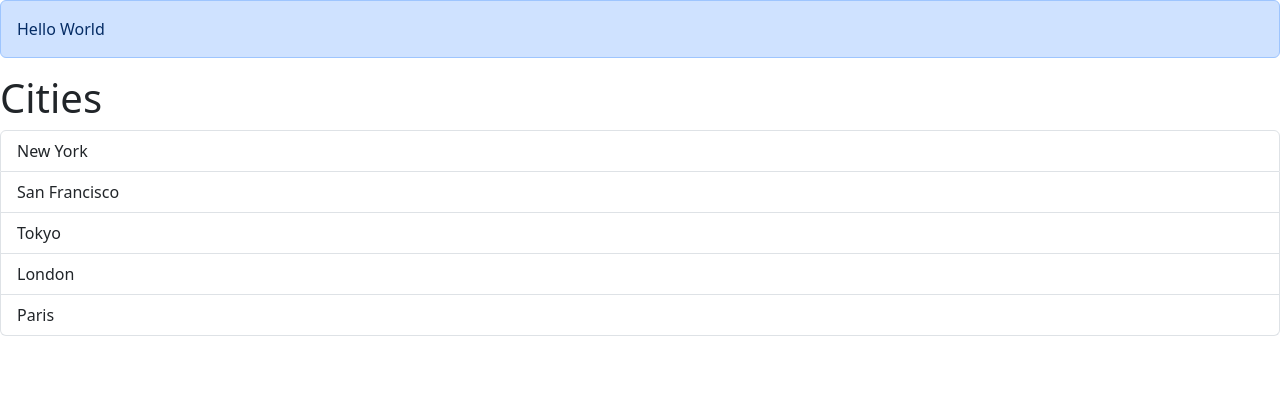
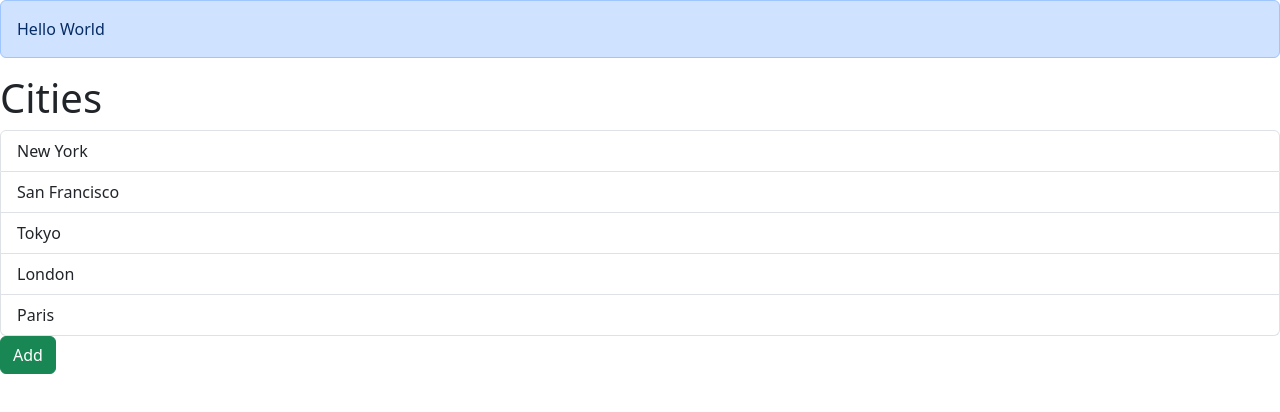
Before and after one commit to IngridAkeida/react-app-tutorial-2-week, a React (Vite) app: page / in a window 1280 px wide. Shown: the top 412 px of the page. Built offline with nearby package versions, Linux system fonts and the light colour scheme.

Commit message:
create/add - exercise button

```diff
--- a/src/App.tsx
+++ b/src/App.tsx
@@ -1,5 +1,7 @@
+import Alert from "./components/Alert";
 import ListGroup from "./components/ListGroup";
-import Alert from "./components/Alert";
+import Button from "./components/Button";
+
 
 function App() {
   const items = [
@@ -16,12 +18,15 @@ function App() {
 
   return (
     <div>
-      <Alert>Hello <span>World</span></Alert>
+      <Alert>
+        Hello <span>World</span>
+      </Alert>
       <ListGroup
         items={items}
         heading="Cities"
         onSelectItem={handleSelectItem}
       />
+      <Button color="success" onClick={() => console.log("clicked")}>Add</Button>
     </div>
   );
 }
--- /dev/null
+++ b/src/components/Button.tsx
@@ -0,0 +1,21 @@
+
+interface Props{
+  children: string;
+  // color?= 'primary'|'secondary' | 'danger'; instead set as string premit set de options.
+  color: string;
+  onClick: () => void;
+}
+
+const Button = ({children, color, onClick }: Props) => {
+  return(
+    <button
+    type="button"
+    className={'btn btn-' + color}
+    onClick={onClick}
+    >
+      {children}
+    </button>
+  )
+}
+
+export default Button;
```
